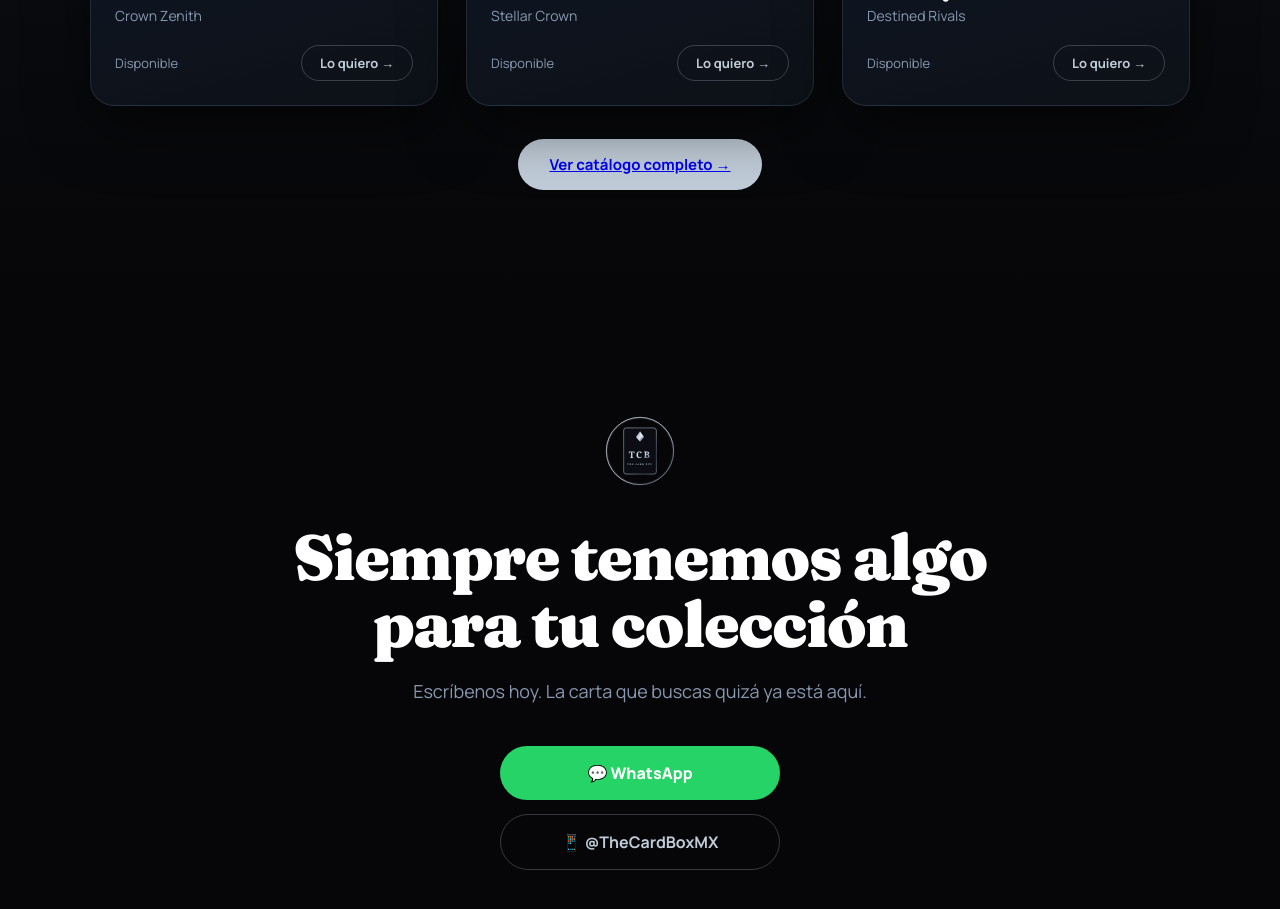
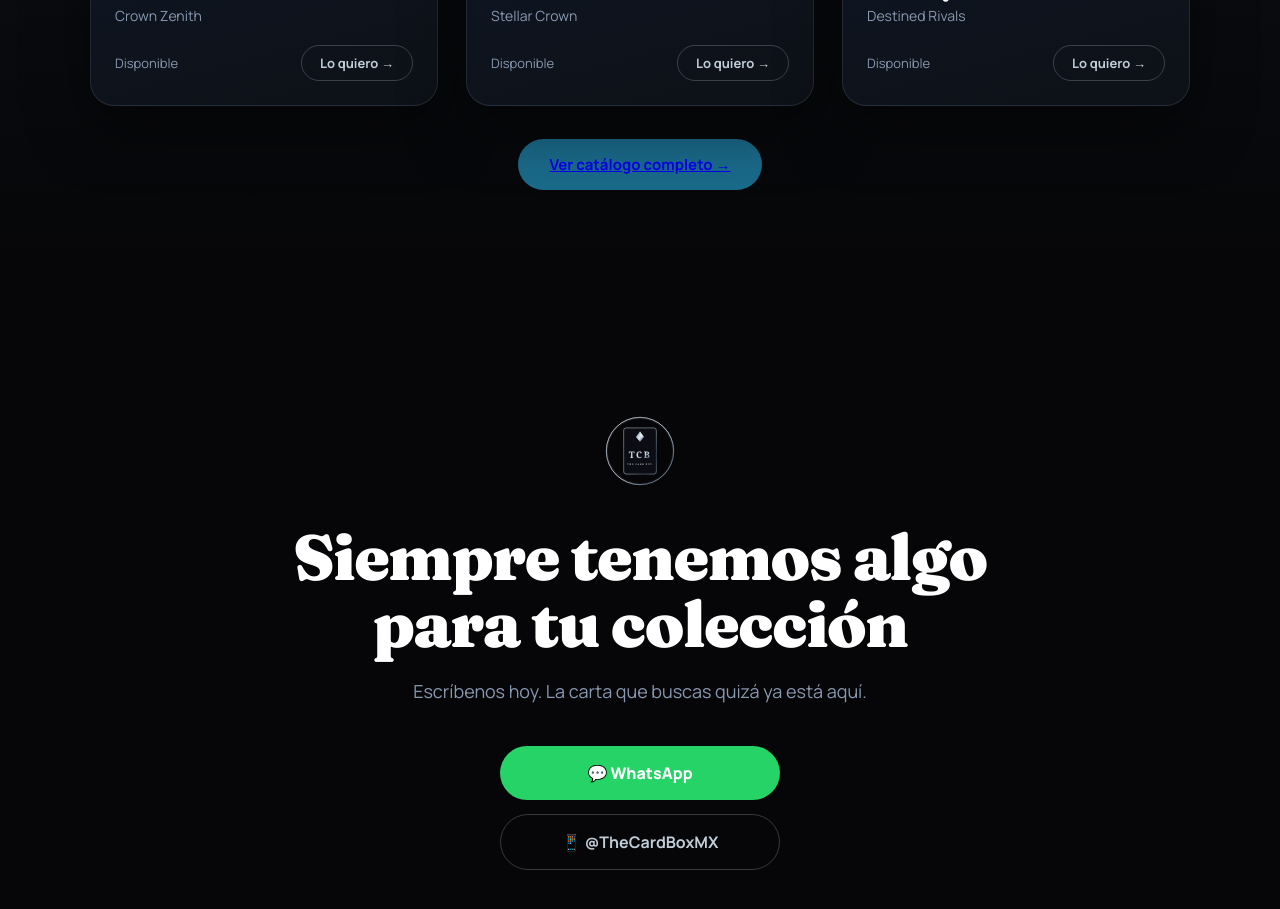
Before and after one commit to RicardoLeoTer/thecardboxmx, a React (Vite) app: page / in a window 1280 px wide. Shown: the part 1880-2789 px from the top of the page. Built offline with nearby package versions, Linux system fonts and the light colour scheme.

Commit message:
Update Home.jsx

```diff
--- a/pages/Home.jsx
+++ b/pages/Home.jsx
@@ -269,7 +269,7 @@ export default function Home() {
           </div>
 
           <div style={{ textAlign: 'center', marginTop: 48 }}>
-            <span className="btn btn-primary font-body" style={{ fontSize: 15, fontWeight: 700, color: '#fff', background: C.platino, padding: '15px 32px', borderRadius: 100, cursor: 'pointer' }} onClick={() => navigate('/catalogo')}>
+            <span className="btn btn-primary font-body" style={{ fontSize: 15, fontWeight: 700, color: '#fff', background: C.azulAcento, padding: '15px 32px', borderRadius: 100, cursor: 'pointer' }} onClick={() => navigate('/catalogo')}>
               <a href="/catalogo/cartas-solas" style={{ /* estilos */ }}>
               Ver catálogo completo →
               </a>
```
